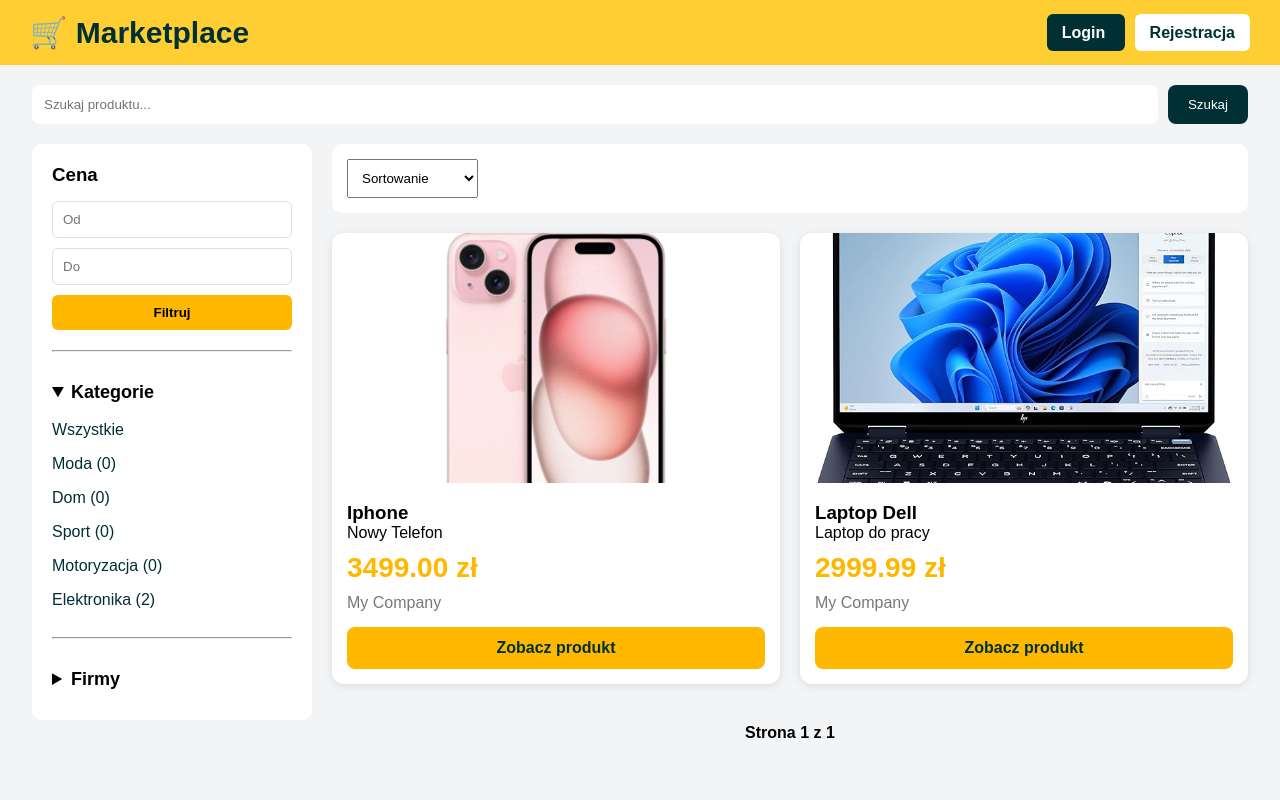
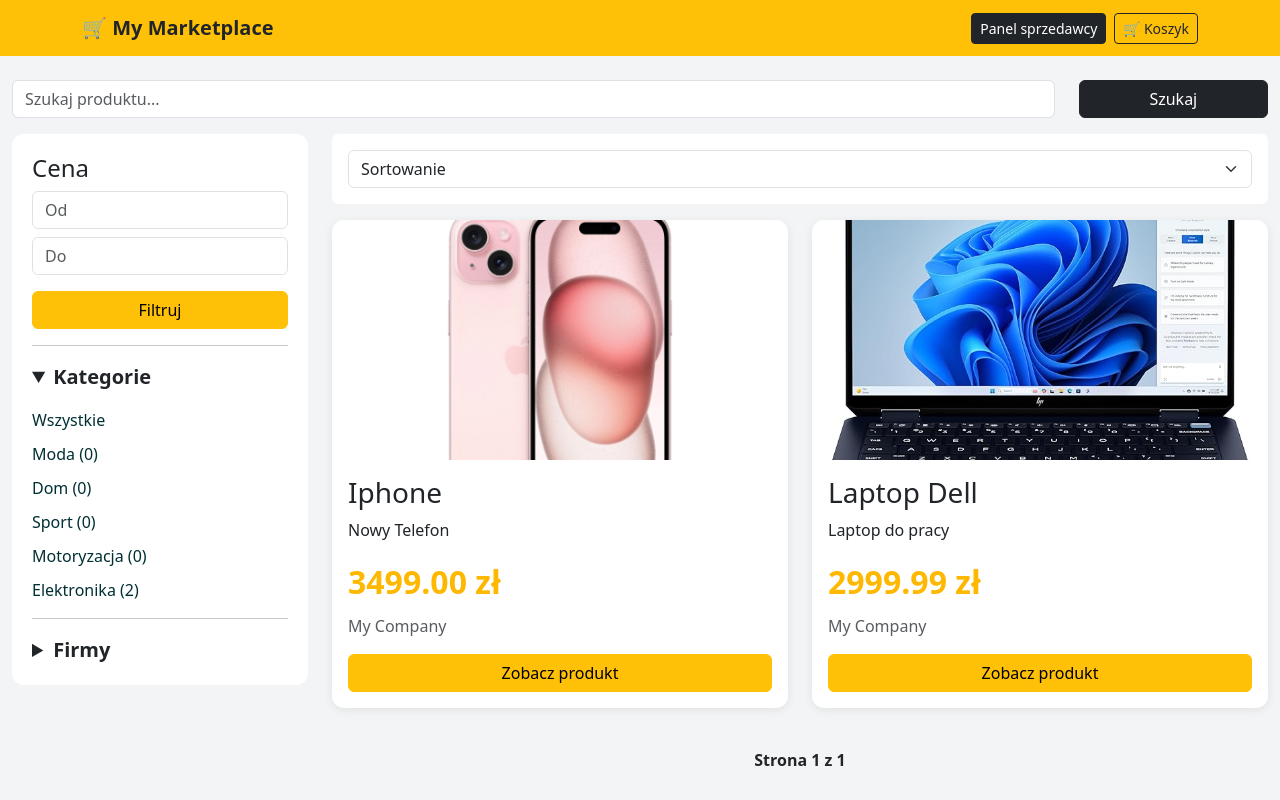
Before and after one commit to c0ntl1e/allegro-clone, a Django app: page /products/ in a window 1280 px wide. Run offline with Django 5.2, Linux system fonts and the light colour scheme; data comes from the database, SQL or seed files in the repository.

Commit message:
Add Allegro style filters to products page

```diff
--- a/products/templates/products/product_list.html
+++ b/products/templates/products/product_list.html
@@ -1,22 +1,77 @@
+{% load custom_tags %}
 <!DOCTYPE html>
 <html lang="pl">
 <head>
 <meta charset="UTF-8">
 <meta name="viewport" content="width=device-width, initial-scale=1.0">
+
 <title>Katalog produktów</title>
 
-    <link href="https://cdn.jsdelivr.net/npm/bootstrap@5.3.3/dist/css/bootstrap.min.css"
-          rel="stylesheet">
+<link href="https://cdn.jsdelivr.net/npm/bootstrap@5.3.3/dist/css/bootstrap.min.css" rel="stylesheet">
+
+<style>
+
+body{
+    background:#f2f4f5;
+}
+
+.sidebar{
+    background:white;
+    padding:20px;
+    border-radius:12px;
+}
+
+.product-card{
+    background:white;
+    border-radius:12px;
+    overflow:hidden;
+    box-shadow:0 2px 10px rgba(0,0,0,.08);
+    height:100%;
+}
+
+.product-image{
+    width:100%;
+    height:240px;
+    object-fit:cover;
+}
+
+.price{
+    font-size:32px;
+    font-weight:bold;
+    color:#ffb800;
+}
+
+.filter-link{
+    display:block;
+    text-decoration:none;
+    color:#002f34;
+    margin-bottom:10px;
+}
+
+.filter-link:hover{
+    color:#ffb800;
+}
+
+.pagination-box{
+    margin-top:40px;
+    text-align:center;
+}
+
+</style>
+
 </head>
-<body class="bg-light">
+
+<body>
 
 <nav class="navbar navbar-expand-lg navbar-dark bg-warning">
     <div class="container">
+
         <a class="navbar-brand fw-bold text-dark" href="/products/">
             🛒 My Marketplace
         </a>
 
         <div class="d-flex gap-2">
+
             <a href="/dashboard/" class="btn btn-dark btn-sm">
                 Panel sprzedawcy
             </a>
@@ -24,101 +79,274 @@
             <a href="/cart/" class="btn btn-outline-dark btn-sm">
                 🛒 Koszyk
             </a>
+
         </div>
+
     </div>
 </nav>
 
-<div class="container mt-5">
-    <h1 class="mb-4">Katalog produktów</h1>
+<div class="container-fluid mt-4">
 
-    <form method="get" class="mb-4">
-        <div class="row g-2">
-            <div class="col-md-5">
+    <form method="GET">
+
+        <div class="row mb-3">
+
+            <div class="col-md-10">
+
                 <input
                     type="text"
                     name="q"
                     class="form-control"
-                    placeholder="Szukaj produktów..."
+                    placeholder="Szukaj produktu..."
                     value="{{ query }}"
                 >
+
             </div>
 
-            <div class="col-md-4">
-                <select name="category" class="form-select">
-                    <option value="">Wszystkie kategorie</option>
+            <div class="col-md-2">
+
+                <button class="btn btn-dark w-100">
+                    Szukaj
+                </button>
+
+            </div>
+
+        </div>
+
+    </form>
+
+    <div class="row">
+
+        <div class="col-md-3">
+
+            <div class="sidebar">
+
+                <h4>Cena</h4>
+
+                <form method="GET">
+
+                    <input
+                        type="number"
+                        name="min_price"
+                        class="form-control mb-2"
+                        placeholder="Od"
+                        value="{{ min_price }}"
+                    >
+
+                    <input
+                        type="number"
+                        name="max_price"
+                        class="form-control mb-3"
+                        placeholder="Do"
+                        value="{{ max_price }}"
+                    >
+
+                    <button class="btn btn-warning w-100">
+                        Filtruj
+                    </button>
+
+                </form>
+
+                <hr>
+
+                <details open>
+
+                    <summary class="fw-bold fs-5">
+                        Kategorie
+                    </summary>
+
+                    <div class="mt-3">
+
+                        <a href="/products/" class="filter-link">
+                            Wszystkie
+                        </a>
 
                         {% for category in categories %}
-                    <option value="{{ category.id }}"
-                        {% if selected_category == category.id|stringformat:"s" %}
-                            selected
-                        {% endif %}>
+
+                        <a
+                            href="?category={{ category.id }}"
+                            class="filter-link"
+                        >
                             {{ category.name }}
-                    </option>
+                            ({{ category_counts|get_item:category.id }})
+                        </a>
+
                         {% endfor %}
-                </select>
+
                     </div>
 
-            <div class="col-md-3">
-                <button type="submit" class="btn btn-warning w-100">
-                    🔍 Szukaj
-                </button>
+                </details>
+
+                <hr>
+
+                <details>
+
+                    <summary class="fw-bold fs-5">
+                        Firmy
+                    </summary>
+
+                    <div class="mt-3">
+
+                        {% for company in companies %}
+
+                        <a
+                            href="?company={{ company.id }}"
+                            class="filter-link"
+                        >
+                            {{ company.name }}
+                        </a>
+
+                        {% endfor %}
+
                     </div>
+
+                </details>
+
             </div>
+
+        </div>
+
+        <div class="col-md-9">
+
+            <div class="bg-white p-3 rounded mb-3">
+
+                <form method="GET">
+
+                    <select
+                        name="sort"
+                        onchange="this.form.submit()"
+                        class="form-select"
+                    >
+
+                        <option value="">
+                            Sortowanie
+                        </option>
+
+                        <option value="price_asc">
+                            Cena rosnąco
+                        </option>
+
+                        <option value="price_desc">
+                            Cena malejąco
+                        </option>
+
+                        <option value="newest">
+                            Najnowsze
+                        </option>
+
+                        <option value="oldest">
+                            Najstarsze
+                        </option>
+
+                    </select>
+
                 </form>
 
+            </div>
+
             <div class="row g-4">
+
                 {% for product in products %}
-        <div class="col-md-4">
-            <div class="card shadow-sm h-100 border-0 rounded-4">
+
+                <div class="col-md-6">
+
+                    <div class="product-card">
 
                         {% if product.image %}
-                <img src="{{ product.image.url }}"
-                     class="card-img-top"
-                     style="height: 250px; object-fit: cover;"
-                     alt="{{ product.name }}">
+                        <img
+                            src="{{ product.image.url }}"
+                            class="product-image"
+                            alt="{{ product.name }}"
+                        >
                         {% endif %}
 
-                <div class="card-body">
-                    <h5 class="card-title">
-                        <a href="/products/{{ product.id }}/"
-                           class="text-decoration-none text-dark">
+                        <div class="p-3">
+
+                            <h3>
                                 {{ product.name }}
-                        </a>
-                    </h5>
+                            </h3>
 
-                    <p class="text-muted mb-1">
-                        🏢 {{ product.company.name }}
+                            <p>
+                                {{ product.description|truncatechars:80 }}
                             </p>
 
-                    {% if product.category %}
-                    <p class="text-muted mb-1">
-                        📂 {{ product.category.name }}
-                    </p>
+                            <div class="price">
+                                {{ product.price }} zł
+                            </div>
+
+                            <div class="text-muted mt-2">
+                                {{ product.company.name }}
+                            </div>
+
+                            <a
+                                href="/products/{{ product.id }}/"
+                                class="btn btn-warning w-100 mt-3"
+                            >
+                                Zobacz produkt
+                            </a>
+
+                        </div>
+
+                    </div>
+
+                </div>
+
+                {% empty %}
+
+                <div class="col-12">
+
+                    <div class="alert alert-info">
+                        Brak produktów.
+                    </div>
+
+                </div>
+
+                {% endfor %}
+
+            </div>
+
+            <div class="pagination-box">
+
+                {% if page_obj.has_previous %}
+
+                <a
+                    href="?page={{ page_obj.previous_page_number }}"
+                    class="btn btn-outline-dark"
+                >
+                    ← Poprzednia
+                </a>
+
                 {% endif %}
 
-                    <p class="fw-bold fs-4 text-success">
-                        {{ product.price }} zł
-                    </p>
+                <span class="mx-3 fw-bold">
 
-                    <p class="mb-3">
-                        📦 Dostępna ilość: {{ product.quantity }}
-                    </p>
+                    Strona
 
-                    <a href="/products/{{ product.id }}/"
-                       class="btn btn-warning w-100">
-                        Zobacz szczegóły
+                    {{ page_obj.number }}
+
+                    z
+
+                    {{ page_obj.paginator.num_pages }}
+
+                </span>
+
+                {% if page_obj.has_next %}
+
+                <a
+                    href="?page={{ page_obj.next_page_number }}"
+                    class="btn btn-outline-dark"
+                >
+                    Następna →
                 </a>
+
+                {% endif %}
+
             </div>
+
         </div>
+
     </div>
-        {% empty %}
-        <div class="col-12">
-            <div class="alert alert-info">
-                Brak produktów spełniających kryteria wyszukiwania.
-            </div>
-        </div>
-        {% endfor %}
-    </div>
+
 </div>
 
 </body>
--- a/products/views.py
+++ b/products/views.py
@@ -98,8 +98,98 @@
     })
 
 
+from django.core.paginator import Paginator
+
 def product_list(request):
-    return homepage(request)
+
+    products = Product.objects.select_related(
+        'company',
+        'category'
+    ).all()
+
+    categories = Category.objects.all()
+
+    companies = []
+
+    for product in Product.objects.select_related('company'):
+        if product.company not in companies:
+            companies.append(product.company)
+
+    query = request.GET.get('q', '')
+    category = request.GET.get('category')
+    company = request.GET.get('company')
+    sort = request.GET.get('sort')
+
+    min_price = request.GET.get('min_price')
+    max_price = request.GET.get('max_price')
+
+    if query:
+        products = products.filter(
+            name__icontains=query
+        )
+
+    if category and category != 'None':
+        products = products.filter(
+            category_id=category
+        )
+
+    if company and company != 'None':
+        products = products.filter(
+            company_id=company
+        )
+
+    if min_price:
+        products = products.filter(
+            price__gte=min_price
+        )
+
+    if max_price:
+        products = products.filter(
+            price__lte=max_price
+        )
+
+    if sort == 'price_asc':
+        products = products.order_by('price')
+
+    elif sort == 'price_desc':
+        products = products.order_by('-price')
+
+    elif sort == 'oldest':
+        products = products.order_by('id')
+
+    else:
+        products = products.order_by('-id')
+
+    category_counts = {}
+
+    for cat in categories:
+        category_counts[cat.id] = Product.objects.filter(
+            category=cat
+        ).count()
+
+    paginator = Paginator(products, 8)
+
+    page_number = request.GET.get('page')
+
+    page_obj = paginator.get_page(page_number)
+
+    return render(
+        request,
+        'products/product_list.html',
+        {
+            'products': page_obj,
+            'page_obj': page_obj,
+            'categories': categories,
+            'companies': companies,
+            'category_counts': category_counts,
+            'query': query,
+            'selected_category': category,
+            'selected_company': company,
+            'selected_sort': sort,
+            'min_price': min_price,
+            'max_price': max_price,
+        }
+    )
 
 
 def product_detail(request, pk):
```
Lines whose indentation alone changed are shown as unchanged.
